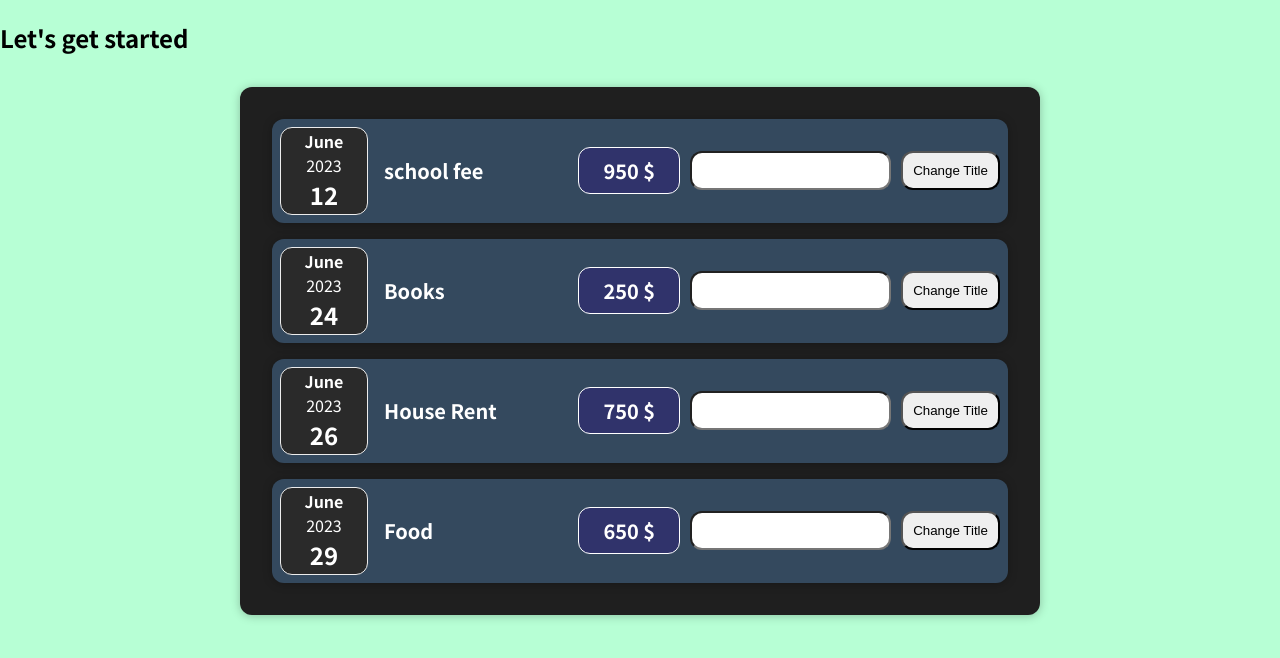
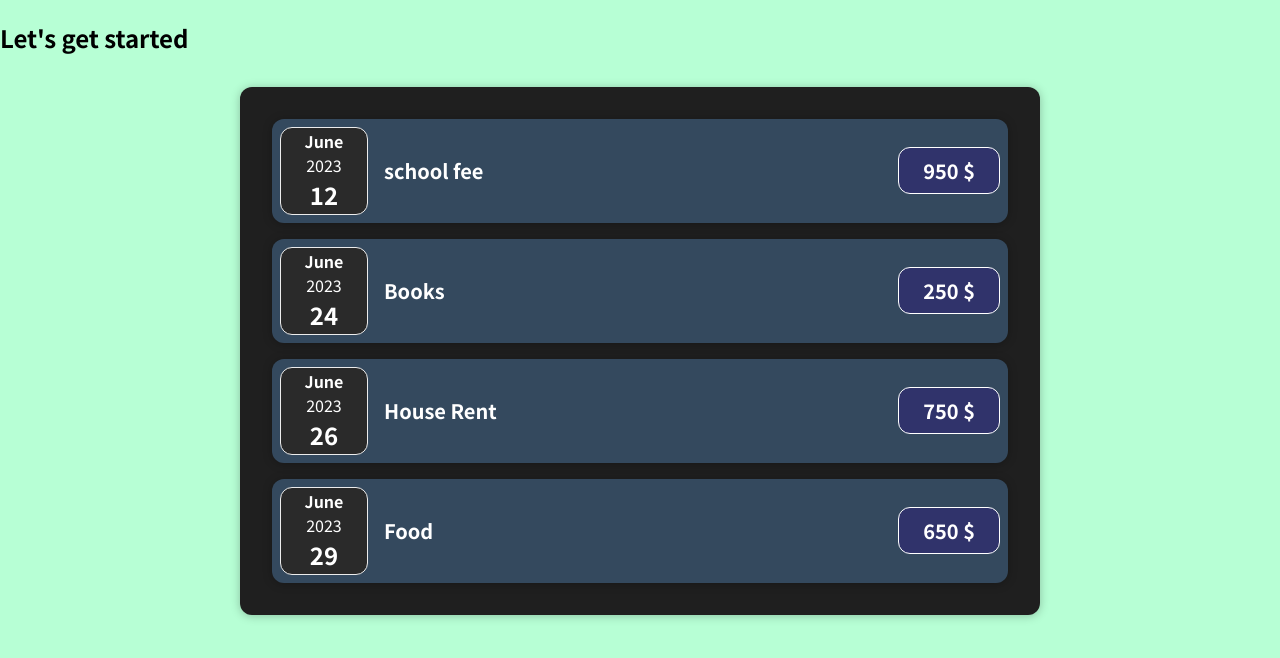
Before and after one commit to Arvindkr123/expense-tracker, a React (Create React App) app: page / in a window 1280 px wide. Shown: the top 658 px of the page. Built offline with nearby package versions, Linux system fonts and the light colour scheme.

Commit message:
removed button and input field also

```diff
--- a/src/components/Expenses/ExpenseItem.js
+++ b/src/components/Expenses/ExpenseItem.js
@@ -4,29 +4,13 @@ import ExpenseDate from './ExpenseDate';
 import Card from '../UI/Card';
 
 const ExpenseItem = ({ exepenseDate, expenseTitle, expenseAmount }) => {
-    const [newTitle, setNewTitle] = useState('');
-    const [title, setTitle] = useState(expenseTitle);
-
-    const clickHandler = () => {
-        if (newTitle) {
-            setTitle(newTitle)
-            setNewTitle('')
-        } else {
-            alert('enter the fields')
-        }
-    }
-    const changeHandler = (e) => {
-        setNewTitle(e.target.value)
-    }
     return (
         <Card className='expense-item'>
             <ExpenseDate exepenseDate={exepenseDate} />
             <div className='expense-item__description'>
-                <h2>{title}</h2>
+                <h2>{expenseTitle}</h2>
                 <div className='expense-item__price'>{expenseAmount} $</div>
             </div>
-            <input required onChange={changeHandler} value={newTitle} type="text" style={{ marginLeft: '10px', borderRadius: '12px', padding: '10px' }} />
-            <button onClick={clickHandler} style={{ marginLeft: '10px', borderRadius: '12px', padding: '10px' }}>Change Title</button>
         </Card>
     )
 }
```
